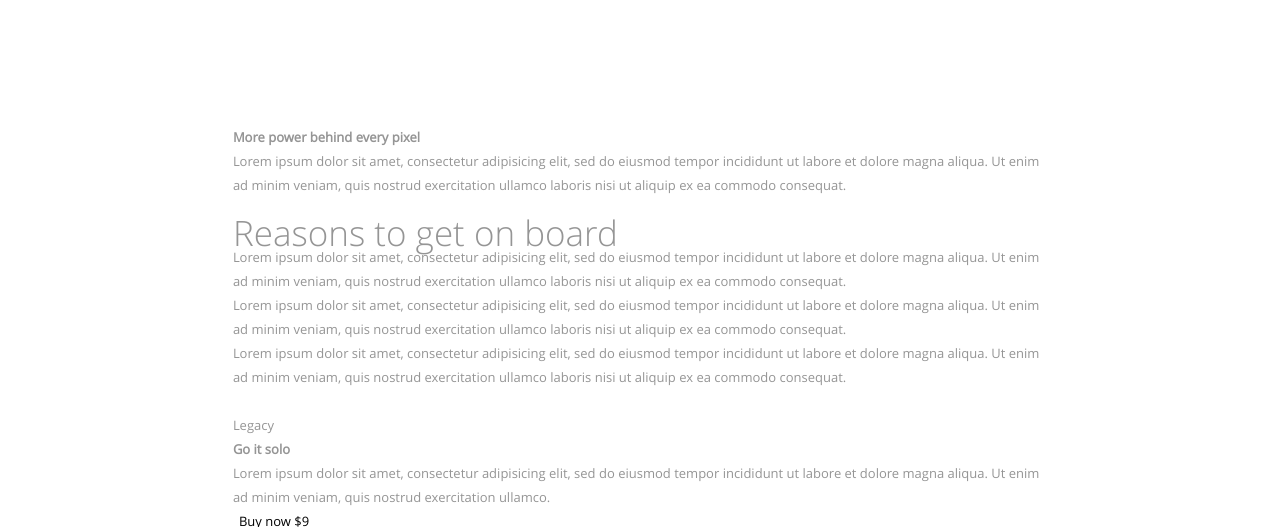
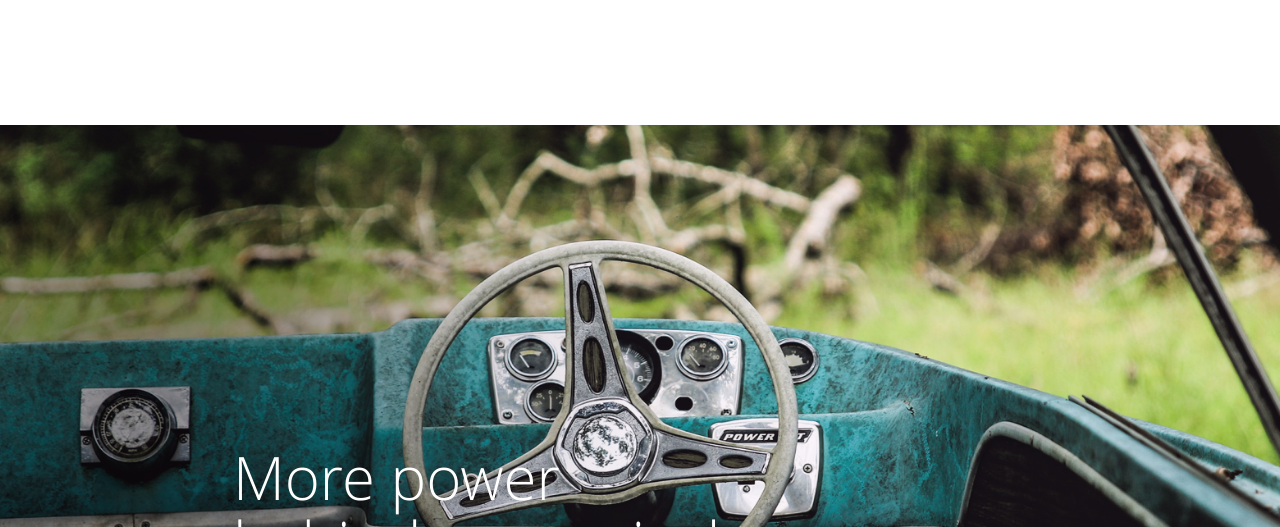
Before and after one commit to Freudstein/TAKE, a plain HTML site: page index.html in a window 1280 px wide. Shown: the part 2550-3077 px from the top of the page. Drawn offline with Linux system fonts and the light colour scheme.

Commit message:
Added Slogun section

```diff
--- a/index.html
+++ b/index.html
@@ -170,18 +170,18 @@
 			</p>
 		</section>
 
-		<section class="advertisment">
+		<section class="slogun">
 			<div class="container">
-				<h2 class="advertisment__header">
+				<h2 class="slogun__header">
 					More power behind every pixel
 				</h2>
-				<p class="advertisment__text">
+				<p class="slogun__text">
 					Lorem ipsum dolor sit amet, consectetur adipisicing elit, sed do eiusmod tempor incididunt ut labore et dolore magna aliqua. Ut enim ad minim veniam, quis nostrud exercitation ullamco laboris nisi ut aliquip ex ea commodo consequat.
 				</p>
+				<a href="#" class="link">
+					See the options&#8195;&#8594;
+				</a>
 			</div>
-			<a href="#" class="link">
-				See the options&#8195;&#8594;
-			</a>
 		</section>
 
 		<section class="reasons">
--- a/scss/style.scss
+++ b/scss/style.scss
@@ -261,3 +261,31 @@ body{
 
 	color: #b8b8b8;
 }
+
+/* ====== ADVERTISMENT ====== */
+
+.slogun{
+	margin-bottom: 125px;
+	padding-top: 25%;
+	padding-bottom: 7.2%;
+
+	background-image: url("../img/car-bg.jpg");
+	background-repeat: no-repeat;
+	background-position: center center;
+	background-size: cover;
+}
+
+.slogun__header{
+	width: 500px;
+	margin-bottom: 35px;
+
+	@extend %OpenSansLight;
+	@include font(60px, 65px, #fff, null);
+}
+
+.slogun__text{
+	margin-bottom: 20px;
+	width: 470px;
+
+	color: #fff;
+}
```
Also changed, not shown: css/style-min.css.
